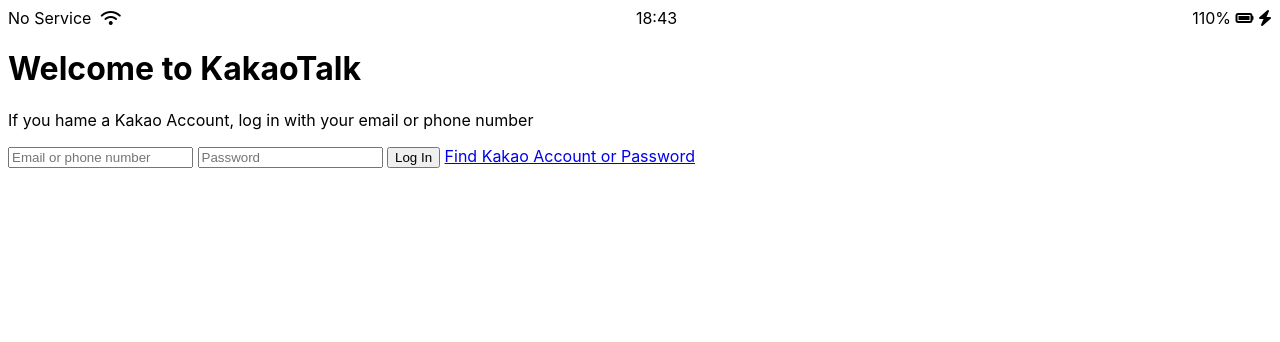
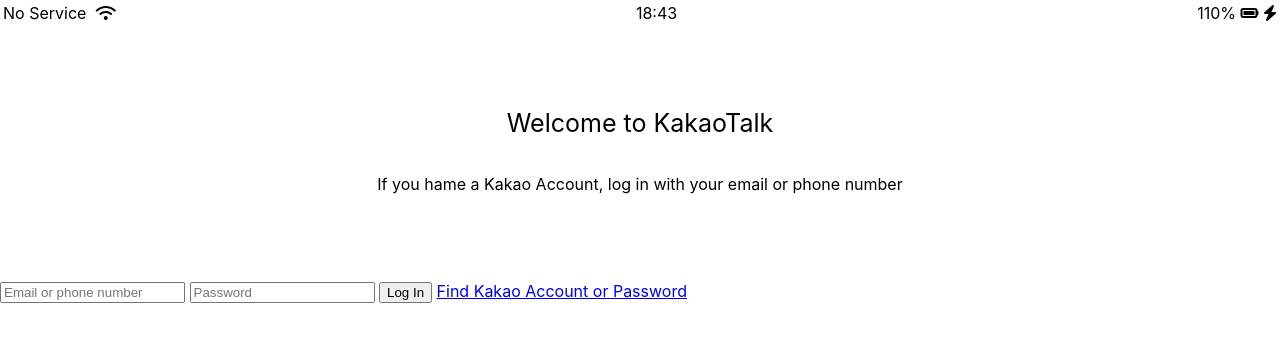
Before and after one commit to KeeDongMON/kokoa-clone, a plain HTML site: page index.html in a window 1280 px wide. Drawn offline with Linux system fonts and the light colour scheme.

Commit message:
2022-01-02

```diff
--- /dev/null
+++ b/css/reset.css
@@ -0,0 +1,124 @@
+html,
+body,
+div,
+span,
+applet,
+object,
+iframe,
+h1,
+h2,
+h3,
+h4,
+h5,
+h6,
+p,
+blockquote,
+pre,
+a,
+abbr,
+acronym,
+address,
+big,
+cite,
+code,
+del,
+dfn,
+em,
+img,
+ins,
+kbd,
+q,
+s,
+samp,
+small,
+strike,
+strong,
+sub,
+sup,
+tt,
+var,
+b,
+u,
+i,
+center,
+dl,
+dt,
+dd,
+ol,
+ul,
+li,
+fieldset,
+form,
+label,
+legend,
+table,
+caption,
+tbody,
+tfoot,
+thead,
+tr,
+th,
+td,
+article,
+aside,
+canvas,
+details,
+embed,
+figure,
+figcaption,
+footer,
+header,
+hgroup,
+menu,
+nav,
+output,
+ruby,
+section,
+summary,
+time,
+mark,
+audio,
+video {
+  margin: 0;
+  padding: 0;
+  border: 0;
+  font-size: 100%;
+  font: inherit;
+  vertical-align: baseline;
+}
+/* HTML5 display-role reset for older browsers */
+article,
+aside,
+details,
+figcaption,
+figure,
+footer,
+header,
+hgroup,
+menu,
+nav,
+section {
+  display: block;
+}
+body {
+  line-height: 1;
+}
+ol,
+ul {
+  list-style: none;
+}
+blockquote,
+q {
+  quotes: none;
+}
+blockquote:before,
+blockquote:after,
+q:before,
+q:after {
+  content: "";
+  content: none;
+}
+table {
+  border-collapse: collapse;
+  border-spacing: 0;
+}
--- /dev/null
+++ b/css/status-bar.css
@@ -0,0 +1,9 @@
+.status-bar {
+  display: flex;
+  justify-content: space-between;
+  margin: 5px 3px;
+}
+
+.status-bar__column:first-child span {
+  margin-right: 5px;
+}
--- a/css/styles.css
+++ b/css/styles.css
@@ -1,13 +1,25 @@
+@import "reset.css";
+@import "status-bar.css";
+
 body {
   font-family: -apple-system, BlinkMacSystemFont, "Segoe UI", Roboto, Oxygen,
     Ubuntu, Cantarell, "Open Sans", "Helvetica Neue", sans-serif;
 }
 
-.status-bar {
+.welcome-header {
+  margin: 90px 0px;
   display: flex;
-  justify-content: space-between;
+  flex-direction: column;
+  align-items: center;
 }
 
-.status-bar__column:first-child span {
-  margin-right: 5px;
+.welcome-header__title {
+  margin-bottom: 40px;
+  font-size: 25px;
 }
+
+.welcome-header__text {
+  width: 70%;
+  text-align: center;
+  font-
+}
```
Also changed, not shown: 1 other file.
